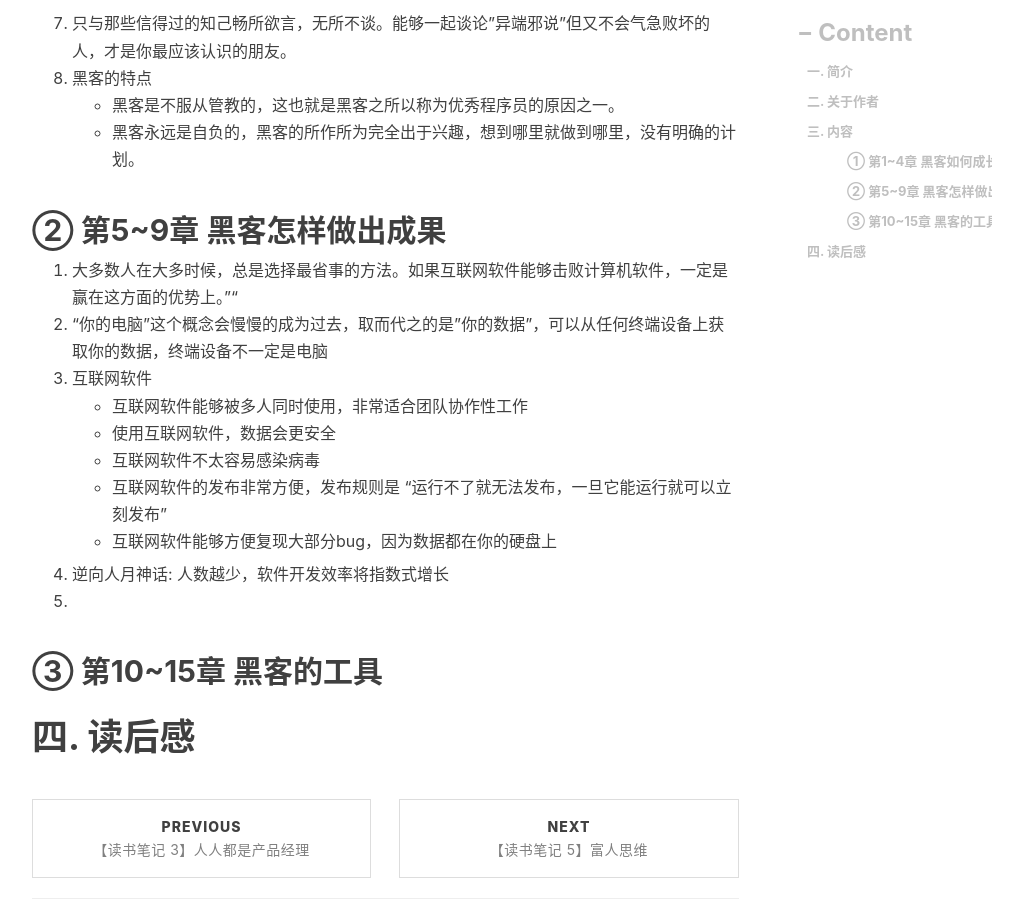
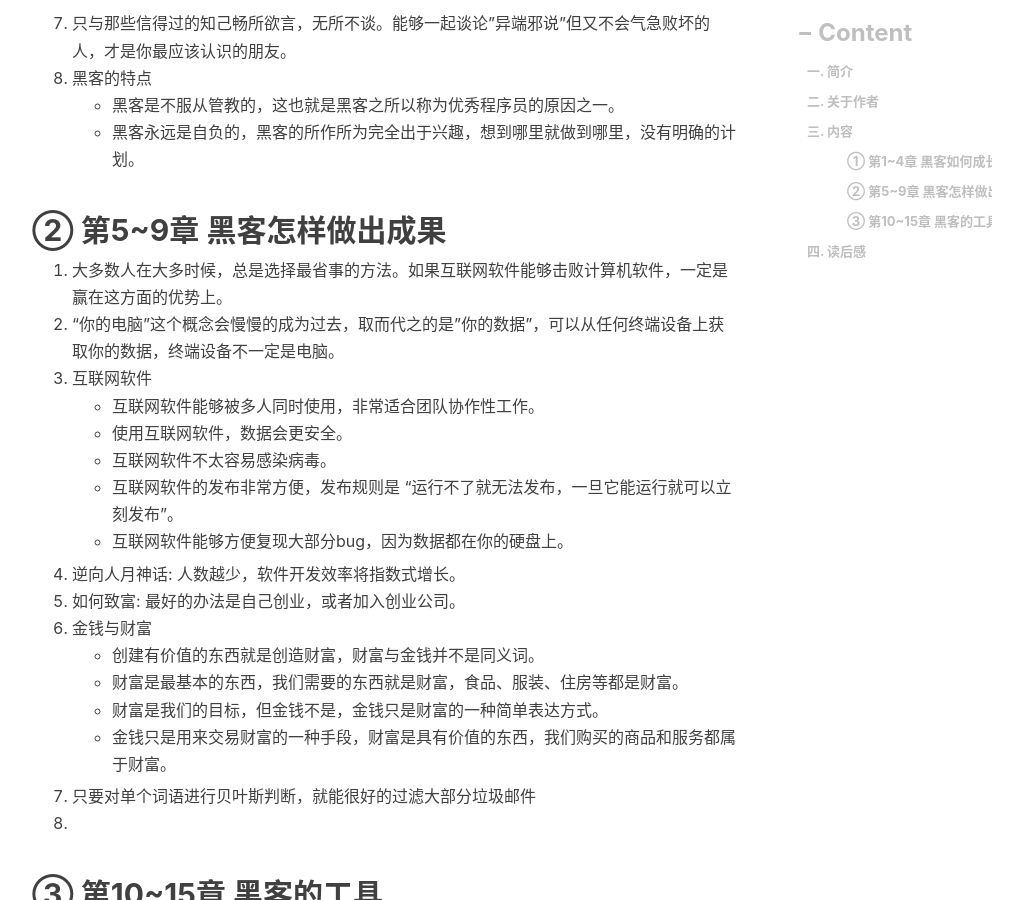
Before and after one commit to engru/chenguolin.github.io, a Jekyll site: the page built from _posts/2016-01-04-【读书笔记-4】黑客与画家.md, in a window 1280 px wide and 900 px high, scrolled down 2210 px. Shown: the whole window, without its empty margins (233-1256 px from the left). Built offline with Jekyll 4.4.1, drawn with Linux system fonts in a browser that asks for light colours; nearby versions of some CDN libraries; comment, search, counter and statistics services are not loaded.

Commit message:
Update 2016-01-04-【读书笔记-4】黑客与画家.md

```diff
--- a/_posts/2016-01-04-【读书笔记-4】黑客与画家.md
+++ b/_posts/2016-01-04-【读书笔记-4】黑客与画家.md
@@ -55,16 +55,23 @@ tags:          #标签
    + 黑客永远是自负的，黑客的所作所为完全出于兴趣，想到哪里就做到哪里，没有明确的计划。
 
 ## ② 第5~9章 黑客怎样做出成果
-1. 大多数人在大多时候，总是选择最省事的方法。如果互联网软件能够击败计算机软件，一定是赢在这方面的优势上。”“
-2. "你的电脑"这个概念会慢慢的成为过去，取而代之的是"你的数据"，可以从任何终端设备上获取你的数据，终端设备不一定是电脑
+1. 大多数人在大多时候，总是选择最省事的方法。如果互联网软件能够击败计算机软件，一定是赢在这方面的优势上。
+2. "你的电脑"这个概念会慢慢的成为过去，取而代之的是"你的数据"，可以从任何终端设备上获取你的数据，终端设备不一定是电脑。
 3. 互联网软件
-   + 互联网软件能够被多人同时使用，非常适合团队协作性工作
-   + 使用互联网软件，数据会更安全
-   + 互联网软件不太容易感染病毒
-   + 互联网软件的发布非常方便，发布规则是 "运行不了就无法发布，一旦它能运行就可以立刻发布"
-   + 互联网软件能够方便复现大部分bug，因为数据都在你的硬盘上
-4. 逆向人月神话: 人数越少，软件开发效率将指数式增长
-5.
+   + 互联网软件能够被多人同时使用，非常适合团队协作性工作。
+   + 使用互联网软件，数据会更安全。
+   + 互联网软件不太容易感染病毒。
+   + 互联网软件的发布非常方便，发布规则是 "运行不了就无法发布，一旦它能运行就可以立刻发布"。
+   + 互联网软件能够方便复现大部分bug，因为数据都在你的硬盘上。
+4. 逆向人月神话: 人数越少，软件开发效率将指数式增长。
+5. 如何致富: 最好的办法是自己创业，或者加入创业公司。
+6. 金钱与财富
+   + 创建有价值的东西就是创造财富，财富与金钱并不是同义词。
+   + 财富是最基本的东西，我们需要的东西就是财富，食品、服装、住房等都是财富。
+   + 财富是我们的目标，但金钱不是，金钱只是财富的一种简单表达方式。
+   + 金钱只是用来交易财富的一种手段，财富是具有价值的东西，我们购买的商品和服务都属于财富。
+7. 只要对单个词语进行贝叶斯判断，就能很好的过滤大部分垃圾邮件
+8.
 
 ## ③ 第10~15章 黑客的工具
 
```
